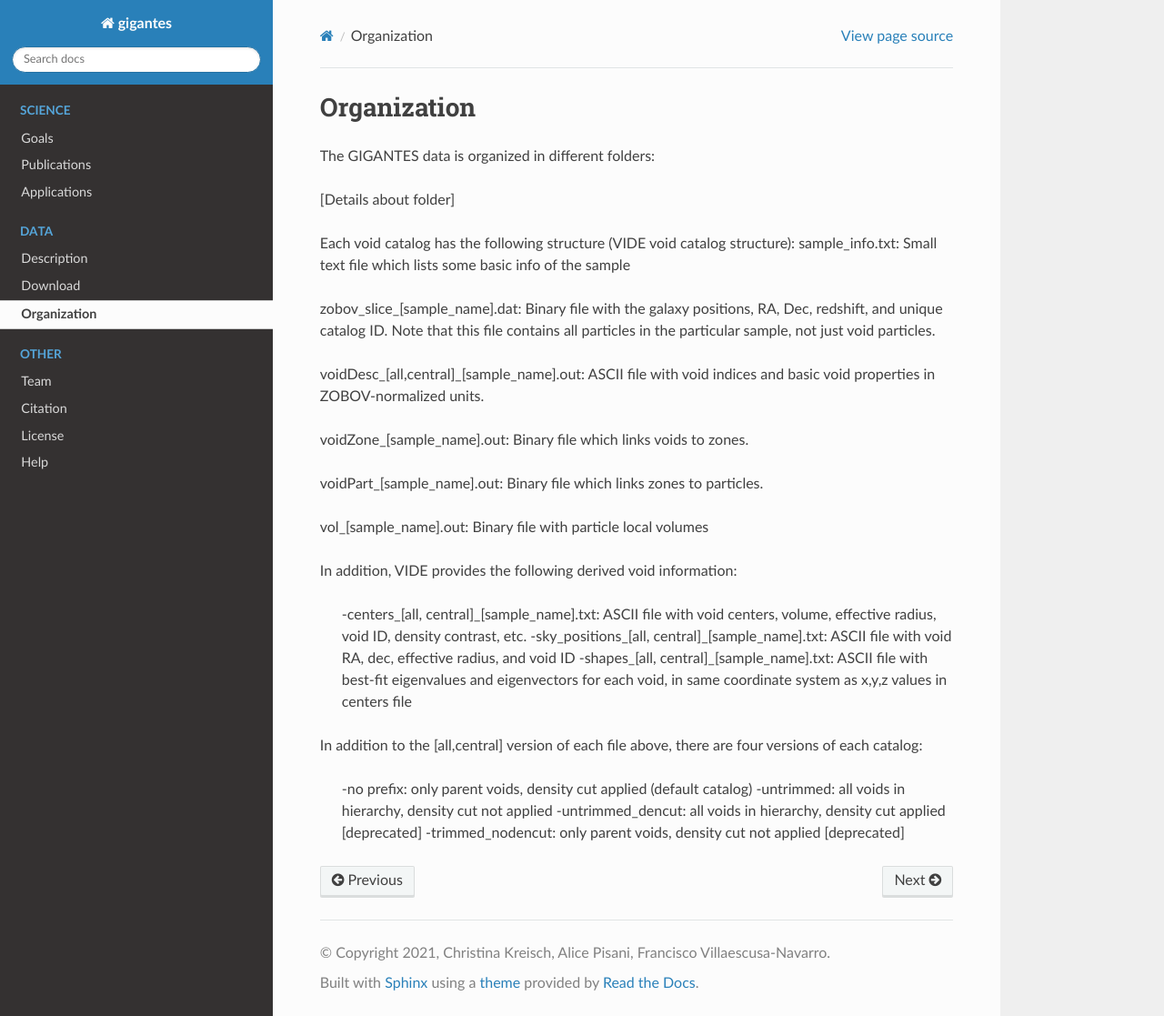
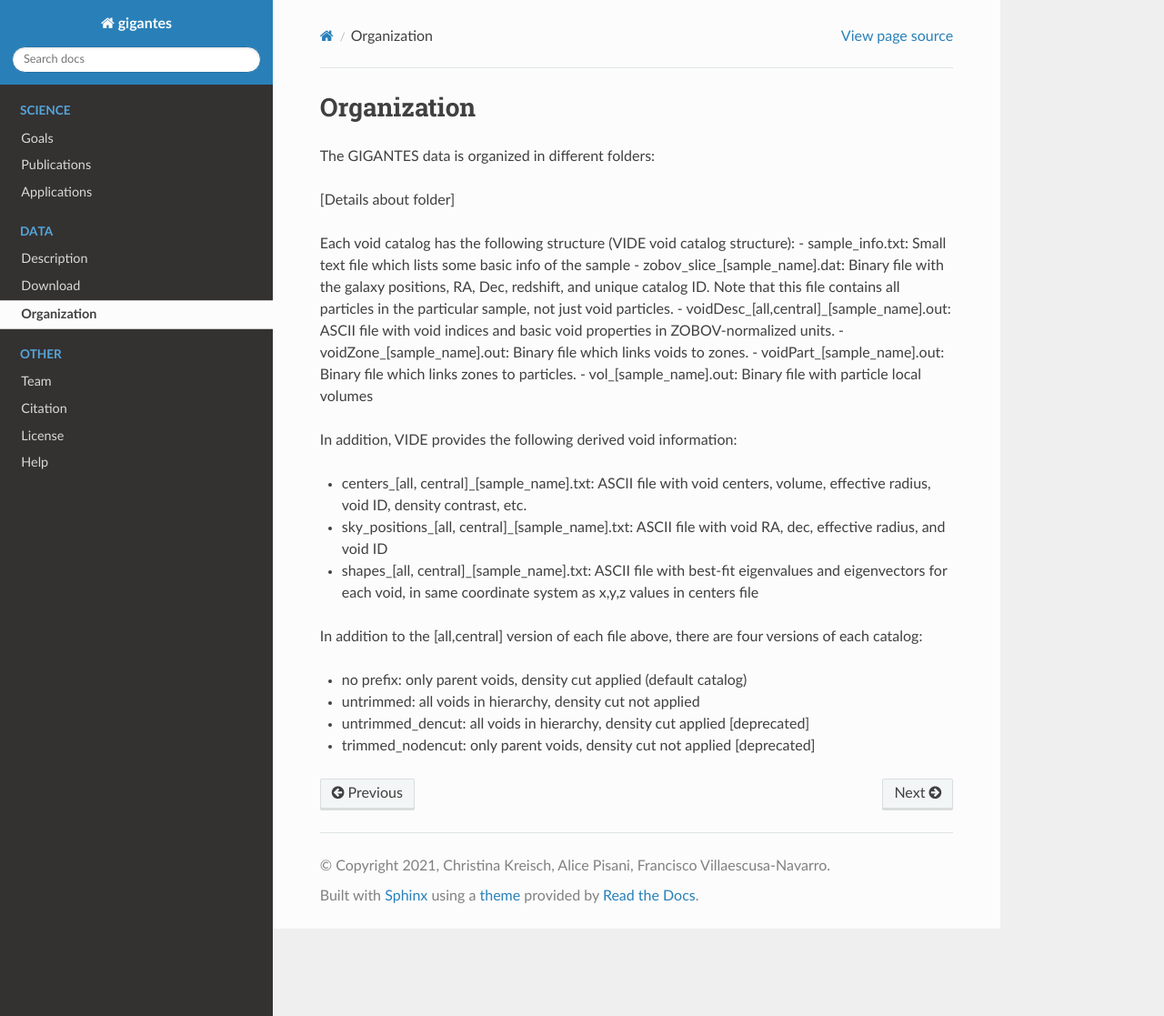
Before and after one commit to ckreisch/GIGANTES, a Sphinx documentation site: the page built from source/Organization.rst, in a window 1280 px wide and 1117 px high. Shown: the whole window at 91% size. Built offline with Sphinx 7.4.7 and the Read the Docs theme 2.0.0, drawn with Linux system fonts in a browser that asks for light colours.

Commit message:
doc update

```diff
--- a/source/Goals.rst
+++ b/source/Goals.rst
@@ -2,11 +2,9 @@ Goals
 ====================================
 
 Cosmic voids are a recent tool for the extraction of cosmological information from large scale-surveys.
-Theory development to prepare void analysis requires large void numbers.
+Theory development to prepare void analysis requires large void numbers. Voids are arguably the largest regions in the Universe, therefore huge simulation volumes are necessary.
+GIGANTES, built on the massive Quijote simulation suite, aims to provide enough voids to study different void statistics. Examples of powerful void statistics are:
 
-Voids are arguably the largest regions in the Universe, therefore huge simulation volumes are necessary.
-
-GIGANTES, built on the massive Quijote simulation suite, aims to provide enough voids to study different void statistics. Examples of powerful void statistics are:
  - the void-galaxy cross-correlation function,
 
  - the void size function,
--- a/source/Organization.rst
+++ b/source/Organization.rst
@@ -7,27 +7,22 @@ The GIGANTES data is organized in different folders:
 
 
 Each void catalog has the following structure (VIDE void catalog structure):
-sample_info.txt: Small text file which lists some basic info of the sample
-
-zobov_slice_[sample_name].dat: Binary file with the galaxy positions, RA, Dec, redshift, and unique catalog ID. Note that this file contains all particles in the particular sample, not just void particles.
-
-voidDesc_[all,central]_[sample_name].out: ASCII file with void indices and basic void properties in ZOBOV-normalized units.
-
-voidZone_[sample_name].out: Binary file which links voids to zones.
-
-voidPart_[sample_name].out: Binary file which links zones to particles.
-
-vol_[sample_name].out: Binary file with particle local volumes
+- sample_info.txt: Small text file which lists some basic info of the sample
+- zobov_slice_[sample_name].dat: Binary file with the galaxy positions, RA, Dec, redshift, and unique catalog ID. Note that this file contains all particles in the particular sample, not just void particles.
+- voidDesc_[all,central]_[sample_name].out: ASCII file with void indices and basic void properties in ZOBOV-normalized units.
+- voidZone_[sample_name].out: Binary file which links voids to zones.
+- voidPart_[sample_name].out: Binary file which links zones to particles.
+- vol_[sample_name].out: Binary file with particle local volumes
 
 In addition, VIDE provides the following derived void information:
 
- -centers_[all, central]_[sample_name].txt: ASCII file with void centers, volume, effective radius, void ID, density contrast, etc.
- -sky_positions_[all, central]_[sample_name].txt: ASCII file with void RA, dec, effective radius, and void ID
- -shapes_[all, central]_[sample_name].txt: ASCII file with best-fit eigenvalues and eigenvectors for each void, in same coordinate system as x,y,z values in centers file
+- centers_[all, central]_[sample_name].txt: ASCII file with void centers, volume, effective radius, void ID, density contrast, etc.
+- sky_positions_[all, central]_[sample_name].txt: ASCII file with void RA, dec, effective radius, and void ID
+- shapes_[all, central]_[sample_name].txt: ASCII file with best-fit eigenvalues and eigenvectors for each void, in same coordinate system as x,y,z values in centers file
 
 In addition to the [all,central] version of each file above, there are four versions of each catalog:
 
- -no prefix: only parent voids, density cut applied (default catalog)
- -untrimmed: all voids in hierarchy, density cut not applied
- -untrimmed_dencut: all voids in hierarchy, density cut applied [deprecated]
- -trimmed_nodencut: only parent voids, density cut not applied [deprecated]
+- no prefix: only parent voids, density cut applied (default catalog)
+- untrimmed: all voids in hierarchy, density cut not applied
+- untrimmed_dencut: all voids in hierarchy, density cut applied [deprecated]
+- trimmed_nodencut: only parent voids, density cut not applied [deprecated]
```
